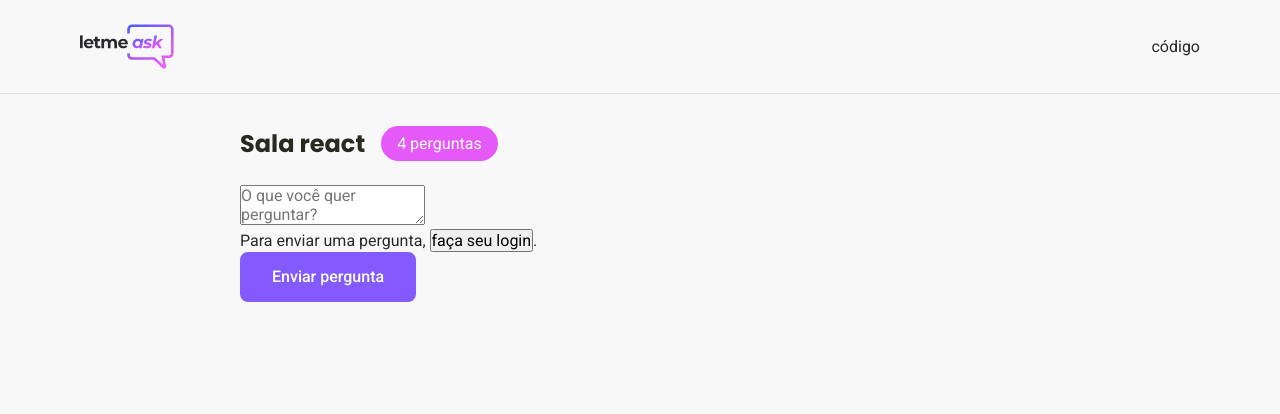
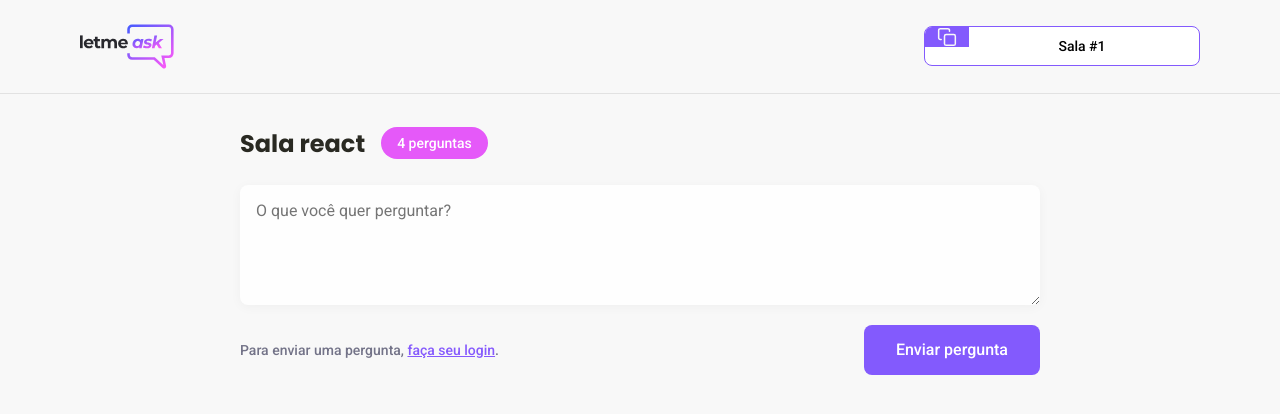
Before and after one commit to allyson7/Let-me-ask, a React (Create React App) app: page /rooms/1 in a window 1280 px wide. Shown: the top 414 px of the page. Built offline with nearby package versions, Linux system fonts and the light colour scheme; no server answers.

Commit message:
FEAT: finishing Room page
Finished Room page and style, and RoomCode component

```diff
--- /dev/null
+++ b/src/components/RoomCode.tsx
@@ -0,0 +1,23 @@
+import copyImg from "../assets/images/copy.svg"
+
+import '../styles/room-code.scss';
+
+type RoomCodeProps = {
+  code: string;
+
+}
+
+export function RoomCode(props: RoomCodeProps) {
+  function copyRoomCodeToClipboard() {
+    navigator.clipboard.writeText(props.code);
+  }
+
+  return (
+    <button className="room-code" onClick={copyRoomCodeToClipboard}>
+      <div>
+        <img src={copyImg} alt="Copy room code" />
+      </div>
+      <span>Sala #{props.code}</span>
+    </button>
+  )
+}
--- a/src/pages/Room.tsx
+++ b/src/pages/Room.tsx
@@ -1,15 +1,25 @@
+import { useParams } from "react-router-dom";
+
 import logoImg from "../assets/images/logo.svg"
+
 import { Button } from "../components/Button"
+import { RoomCode } from "../components/RoomCode";
 
 import '../styles/room.scss';
 
+type RoomParams = {
+  id: string;
+}
+
 export function Room() {
+  const params = useParams<RoomParams>();
+
   return (
     <div id="page-room">
       <header>
         <div className="content">
           <img src={logoImg} alt="Letmeask" />
-          <div>código</div>
+          <RoomCode code={params.id} />
         </div>
       </header>
 
--- /dev/null
+++ b/src/styles/room-code.scss
@@ -0,0 +1,29 @@
+.room-code {
+  height: 40px;
+  border-radius: 8px;
+  overflow: hidden;
+
+  background: #fff;
+  border: 1px solid #835afd;
+  cursor: pointer;
+
+  display: flex;
+
+  div {
+    background: #835afd;
+    padding: 0 12px;
+    display: flex;
+    justify-content: center;
+    align-items: center;
+  }
+
+  span {
+    display: block;
+    align-self: center;
+    flex: 1;
+    padding: 0 16px 0 12px;
+    width: 230px;
+    font-size: 14px;
+    font-weight: 500;
+  }
+}
--- a/src/styles/room.scss
+++ b/src/styles/room.scss
@@ -37,6 +37,44 @@
         border-radius: 9999px;
         padding: 8px 16px;
         color: #fff;
+        font-weight: 500;
+        font-size: 14px;
+      }
+    }
+
+    form {
+      textarea {
+        width: 100%;
+        border: 0;
+        padding: 16px;
+        border-radius: 8px;
+        background: #fefefe;
+        box-shadow: 0 2px 12px rgba(0, 0, 0, 0.04);
+        resize: vertical;
+        min-height: 120px;
+      }
+
+      .form-footer {
+        display: flex;
+        justify-content: space-between;
+        align-items: center;
+        margin-top: 16px;
+
+        span {
+          font-size: 14px;
+          color: #737388;
+          font-weight: 500;
+
+          button {
+            background: transparent;
+            border: 0;
+            color: #865AFD;
+            text-decoration: underline;
+            font-size: 14px;
+            font-weight: 500;
+            cursor: pointer;
+          }
+        }
       }
     }
   }
```
